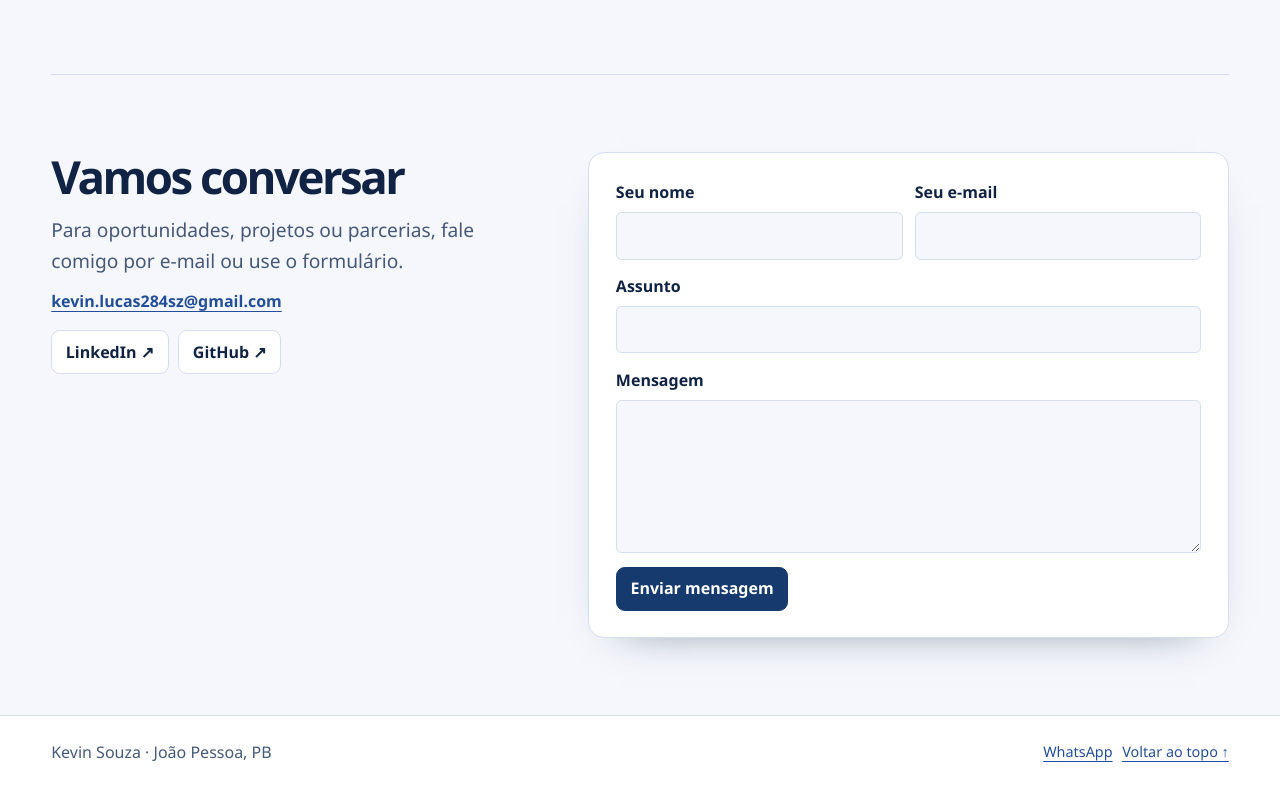
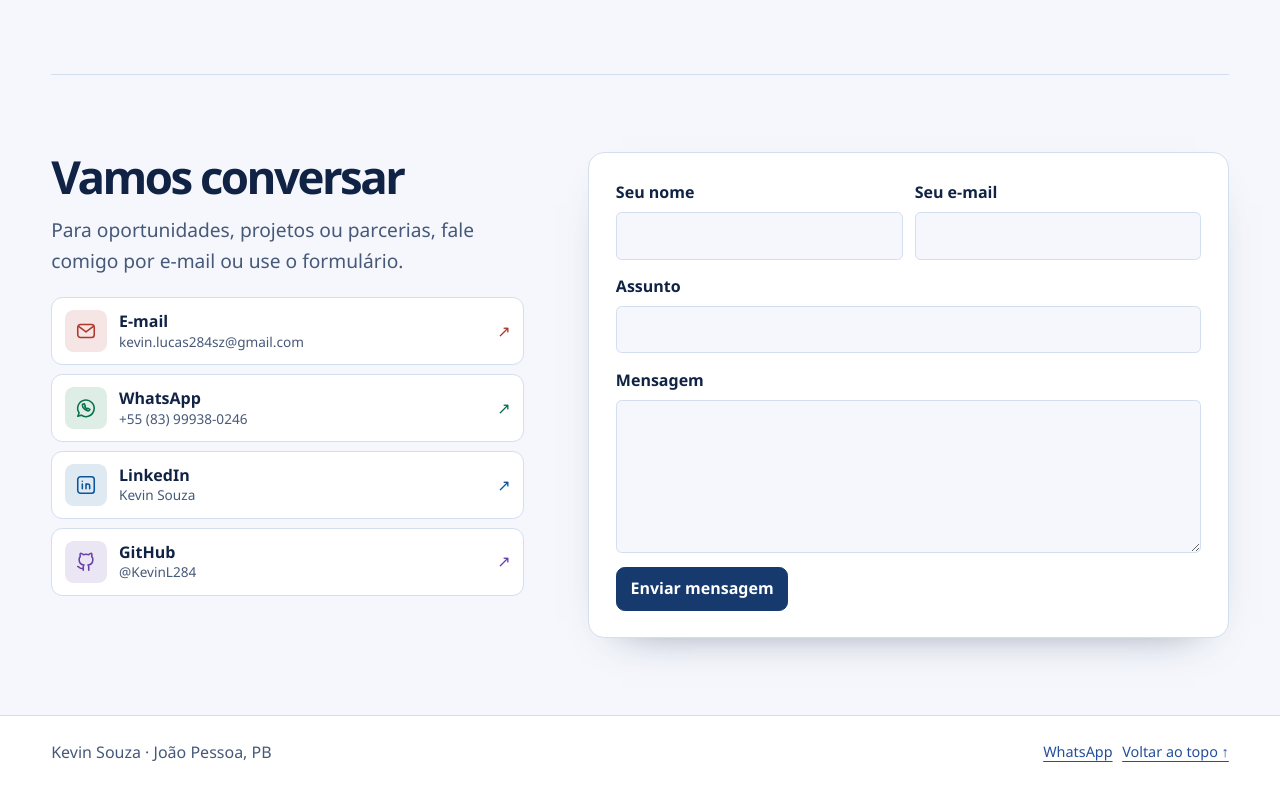
Before and after one commit to KevinL284/portfolio, a plain HTML site: page index.html in a window 1280 px wide. Shown: the part 3953-4742 px from the top of the page. Drawn offline with Linux system fonts and the light colour scheme.

Commit message:
Restore branded contact cards alongside contact form

```diff
--- a/index.html
+++ b/index.html
@@ -188,6 +188,36 @@ html:has(dialog[open]) { overflow: hidden; }
 @media(prefers-reduced-motion: reduce) {
   *, *::before, *::after { transition: none !important; }
 }
+
+/* Contact channels */
+.contact-links { display: grid; gap: .55rem; list-style: none; padding: 0; margin: 1.25rem 0 0; }
+.contact-link {
+  display: grid; grid-template-columns: auto minmax(0,1fr) auto; align-items: center; gap: .75rem;
+  min-height: 68px; padding: .58rem .8rem; background: var(--surface); color: var(--ink);
+  border: 1px solid var(--line); border-radius: .7rem; text-decoration: none;
+  transition: border-color .2s, box-shadow .2s;
+}
+.contact-email { --channel: #af382d; --pulse: #ea6659; }
+.contact-whatsapp { --channel: #087149; --pulse: #38d785; }
+.contact-linkedin { --channel: #09569e; --pulse: #449ef4; }
+.contact-github { --channel: #6841a7; --pulse: #ad82fd; }
+[data-theme=dark] .contact-link { --channel: var(--pulse); }
+.contact-icon {
+  display: grid; place-items: center; width: 42px; height: 42px; border-radius: .55rem;
+  color: var(--channel); background: var(--wash);
+  background: color-mix(in srgb, var(--channel) 13%, var(--surface));
+}
+.contact-link-text { display: grid; line-height: 1.35; overflow-wrap: anywhere; }
+.contact-link-text > span { color: var(--muted); font-size: .85rem; }
+.contact-arrow { color: var(--channel); }
+.contact-link:is(:hover, :focus-visible) { border-color: var(--channel); box-shadow: 0 0 18px -13px var(--pulse); }
+@media (prefers-reduced-motion: no-preference) {
+  .contact-link:is(:hover, :focus-visible) .contact-icon { animation: contact-glow .9s ease-in-out 2; }
+  @keyframes contact-glow {
+    0%, 100% { box-shadow: 0 0 0 transparent; }
+    50% { box-shadow: 0 0 14px -2px var(--pulse); }
+  }
+}
 </style>
 </head>
 <body>
@@ -366,8 +396,28 @@ html:has(dialog[open]) { overflow: hidden; }
     <div>
       <h2 id="contact-title" data-en="Get in touch">Vamos conversar</h2>
       <p class="lead" data-en="For opportunities, projects or partnerships, email me or use the form.">Para oportunidades, projetos ou parcerias, fale comigo por e-mail ou use o formulário.</p>
-      <a class="email-link" href="mailto:kevin.lucas284sz@gmail.com">kevin.lucas284sz@gmail.com</a>
-      <div class="actions"><a class="button" href="https://www.linkedin.com/in/kevin-souza-471791236/">LinkedIn ↗</a><a class="button" href="https://github.com/KevinL284">GitHub ↗</a></div>
+      <ul class="contact-links">
+        <li><a class="contact-link contact-email" href="mailto:kevin.lucas284sz@gmail.com">
+          <span class="contact-icon" aria-hidden="true"><svg viewBox="0 0 24 24" width="22" height="22" fill="none" stroke="currentColor" stroke-width="1.7" stroke-linecap="round" stroke-linejoin="round"><rect x="3" y="5" width="18" height="14" rx="3"/><path d="m4 7 8 6 8-6"/></svg></span>
+          <span class="contact-link-text"><strong data-en="Email">E-mail</strong><span>kevin.lucas284sz@gmail.com</span></span>
+          <span class="contact-arrow" aria-hidden="true">↗</span>
+        </a></li>
+        <li><a class="contact-link contact-whatsapp" href="https://wa.me/5583999380246" target="_blank" rel="noopener noreferrer">
+          <span class="contact-icon" aria-hidden="true"><svg viewBox="0 0 24 24" width="22" height="22" fill="none" stroke="currentColor" stroke-width="1.7" stroke-linecap="round" stroke-linejoin="round"><path d="M4.5 17.5 3 21l3.8-1.2a9 9 0 1 0-2.3-2.3Z"/><path d="M8 8.5c.1 3.1 2.4 5.4 5.5 6.5 1 .3 2-.1 2.5-1l.3-.5-2.5-1.3-.8.8a7 7 0 0 1-2.4-2.4l.7-.8-1.2-2.5-.6.2C8.6 7.7 8 8 8 8.5Z"/></svg></span>
+          <span class="contact-link-text"><strong>WhatsApp</strong><span>+55 (83) 99938-0246</span></span>
+          <span class="contact-arrow" aria-hidden="true">↗</span>
+        </a></li>
+        <li><a class="contact-link contact-linkedin" href="https://www.linkedin.com/in/kevin-souza-471791236/" target="_blank" rel="noopener noreferrer">
+          <span class="contact-icon" aria-hidden="true"><svg viewBox="0 0 24 24" width="22" height="22" fill="none" stroke="currentColor" stroke-width="1.7" stroke-linecap="round" stroke-linejoin="round"><rect x="3" y="3" width="18" height="18" rx="3"/><path d="M8 11v5m0-8v.01M12 16v-5m0 2a2 2 0 0 1 4 0v3"/></svg></span>
+          <span class="contact-link-text"><strong>LinkedIn</strong><span>Kevin Souza</span></span>
+          <span class="contact-arrow" aria-hidden="true">↗</span>
+        </a></li>
+        <li><a class="contact-link contact-github" href="https://github.com/KevinL284" target="_blank" rel="noopener noreferrer">
+          <span class="contact-icon" aria-hidden="true"><svg viewBox="0 0 24 24" width="22" height="22" fill="none" stroke="currentColor" stroke-width="1.7" stroke-linecap="round" stroke-linejoin="round"><path d="M9 19c-4 1-4-2-6-2m12 4v-3.5a3 3 0 0 0-.8-2.3c2.6-.3 5.3-1.3 5.3-6a4.7 4.7 0 0 0-1.3-3.3 4.3 4.3 0 0 0-.1-3.3S17 2.3 15 4a12 12 0 0 0-6 0C7 2.3 5.9 2.6 5.9 2.6a4.3 4.3 0 0 0-.1 3.3 4.7 4.7 0 0 0-1.3 3.3c0 4.7 2.7 5.7 5.3 6A3 3 0 0 0 9 17.5V21"/></svg></span>
+          <span class="contact-link-text"><strong>GitHub</strong><span>@KevinL284</span></span>
+          <span class="contact-arrow" aria-hidden="true">↗</span>
+        </a></li>
+      </ul>
     </div>
     <form class="card contact-form" action="https://getform.io/f/bllqjrdb" method="post">
       <input type="text" name="_gotcha" hidden tabindex="-1" autocomplete="off">
```
